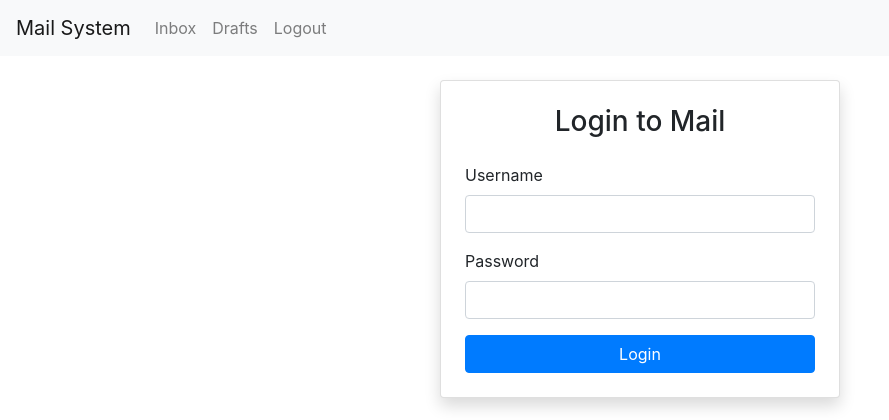
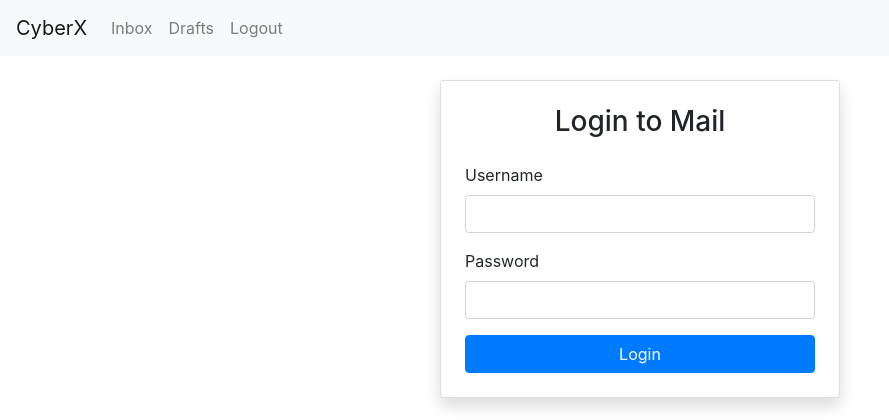
Before and after one commit to Arth-F1/my-flask-app, a Flask app: page / in a window 1280 px wide. Shown: the top 420 px of the page, without its empty margins (0-889 px from the left). Run offline with Flask 3, Linux system fonts and the light colour scheme; some libraries are stand-ins or nearby versions.

Commit message:
Update base.html

```diff
--- a/templates/base.html
+++ b/templates/base.html
@@ -8,7 +8,7 @@
 </head>
 <body>
     <nav class="navbar navbar-expand-lg navbar-light bg-light">
-        <a class="navbar-brand" href="{{ url_for('inbox') }}">Mail System</a>
+        <a class="navbar-brand" href="{{ url_for('inbox') }}">CyberX</a>
         <button class="navbar-toggler" type="button" data-toggle="collapse" data-target="#navbarNav" aria-controls="navbarNav" aria-expanded="false" aria-label="Toggle navigation">
             <span class="navbar-toggler-icon"></span>
         </button>
```
